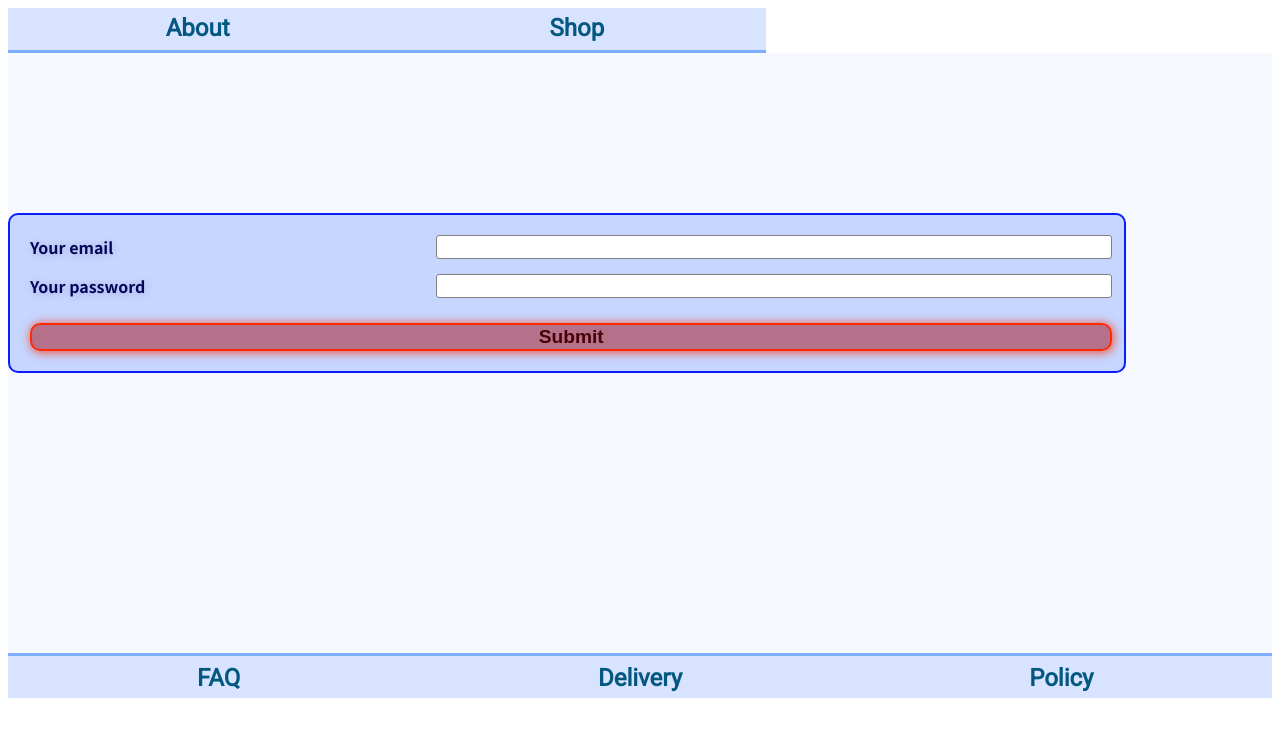
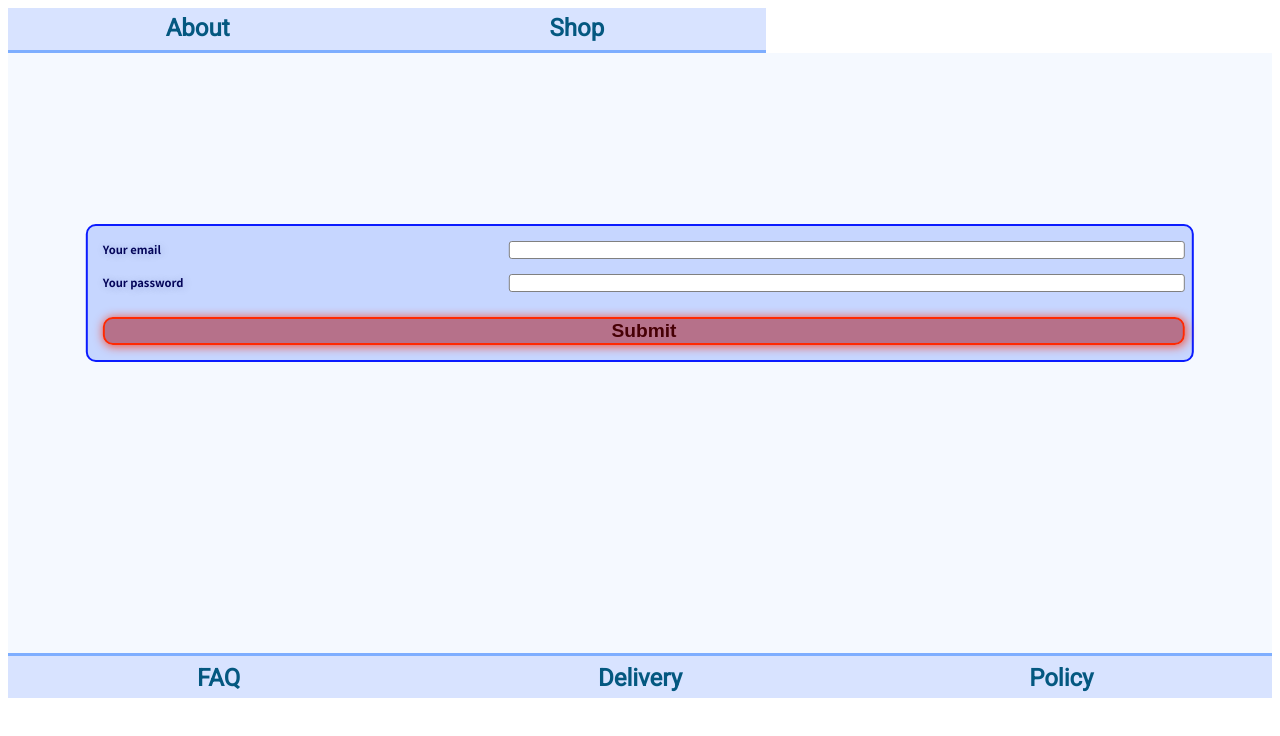
Before and after one commit to Simoonnn/candies, an Angular app: page /admin in a window 1280 px wide. Shown: the top 736 px of the page. Built offline with nearby package versions, Linux system fonts and the light colour scheme.

Commit message:
Fix font size

```diff
--- a/src/app/admin/login/login.component.scss
+++ b/src/app/admin/login/login.component.scss
@@ -36,9 +36,10 @@
     column-gap: 8px;
     position: absolute;
     top: 40%;
+    left: 50%;
     background: rgba(57,108,255,0.25);
-    padding: 20px 20px;
-    transform: translateY(-50%);
+    padding: 15px;
+    transform: translateY(-50%) translateX(-50%);
     border: 2px solid #0b1cff;
     border-radius: 10px;
     width: 85%;
@@ -49,7 +50,7 @@
 
     label {
       font-family: 'Noto Sans HK', sans-serif;
-      font-size: 1em;
+      font-size: 0.7em;
       font-weight: 900;
       color: #040559;
       text-shadow: 1px 1px 10px rgba(5,0,89,0.2);
```
